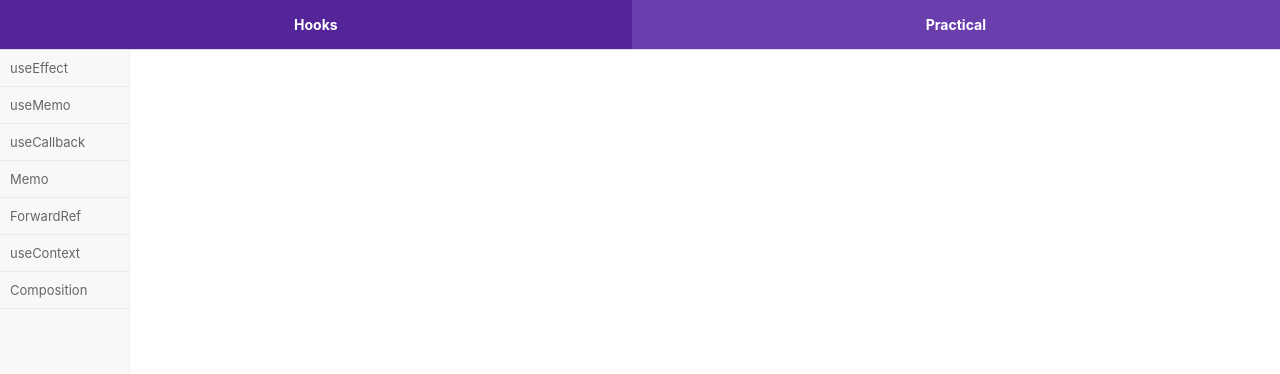
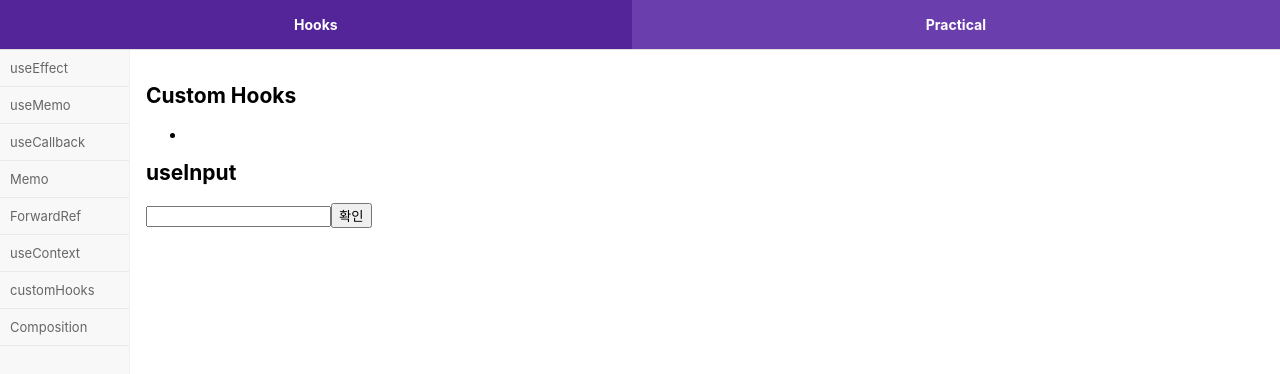
Before and after one commit to thegicode/reactjs-study-2023, a React (Create React App) app: page /hooks/customhooks in a window 1280 px wide. Shown: the top 374 px of the page. Built offline with nearby package versions, Linux system fonts and the light colour scheme.

Commit message:
add customHooksPage

```diff
--- a/src/App.tsx
+++ b/src/App.tsx
@@ -17,6 +17,7 @@ const UseCallbackPage = lazy(() => import("./pages/UseCallbackPage"));
 const MemoPage = lazy(() => import("./pages/MemoPage"));
 const ForwardRefPage = lazy(() => import("./pages/ForwardRefPage"));
 const UseContextPage = lazy(() => import("./pages/UseContextPage"));
+const CustomHooksPage = lazy(() => import("./pages/CustomHooksPage"));
 const CompositionPage = lazy(() => import("./pages/CompositionPage"));
 
 // practical pages
@@ -74,6 +75,10 @@ function App() {
                                         element={<UseContextPage />}
                                     />
                                     <Route
+                                        path="/hooks/customhooks"
+                                        element={<CustomHooksPage />}
+                                    />
+                                    <Route
                                         path="/hooks/composition"
                                         element={<CompositionPage />}
                                     />
--- a/src/components/SideHooks.tsx
+++ b/src/components/SideHooks.tsx
@@ -9,6 +9,7 @@ export default function Hooks() {
             <Link to="./memo">Memo</Link>
             <Link to="./forwardref">ForwardRef</Link>
             <Link to="./usecontext">useContext</Link>
+            <Link to="./customhooks">customHooks</Link>
             <Link to="./composition">Composition</Link>
         </>
     );
--- /dev/null
+++ b/src/contents/customHooks/CustomHook1.tsx
@@ -0,0 +1,42 @@
+import { ChangeEvent, useState } from "react";
+
+type UseInputReturnType = [
+    string,
+    (e: ChangeEvent<HTMLInputElement>) => void,
+    () => void
+];
+
+function displayMessage(message: string) {
+    console.log(message);
+}
+
+export default function CustomHook1() {
+    const [inputValue, handleChange, handleSubmit]: UseInputReturnType =
+        useInput("", displayMessage);
+
+    return (
+        <div>
+            <h1>useInput</h1>
+            <input type="text" value={inputValue} onChange={handleChange} />
+            <button onClick={handleSubmit}>확인</button>
+        </div>
+    );
+}
+
+function useInput(
+    initialValue: string,
+    submitAction: (message: string) => void
+): UseInputReturnType {
+    const [inputValue, setInputValue] = useState<string>(initialValue);
+
+    const handleChange = (e: ChangeEvent<HTMLInputElement>) => {
+        setInputValue(e.target.value);
+    };
+
+    const handleSubmit = () => {
+        setInputValue("");
+        submitAction(inputValue);
+    };
+
+    return [inputValue, handleChange, handleSubmit];
+}
--- /dev/null
+++ b/src/css/CustomHooksPage.module.css
@@ -0,0 +1,3 @@
+.customHooksPage {
+    font-size: 14px;
+}
--- /dev/null
+++ b/src/pages/CustomHooksPage.tsx
@@ -0,0 +1,14 @@
+import CustomHook1 from "../contents/customHooks/CustomHook1";
+import styles from "../css/CustomHooksPage.module.css";
+
+export default function CustomHooksPage() {
+    return (
+        <section className={styles.customHooksPage}>
+            <h1>Custom Hooks</h1>
+            <ul>
+                <li></li>
+            </ul>
+            <CustomHook1 />
+        </section>
+    );
+}
```
